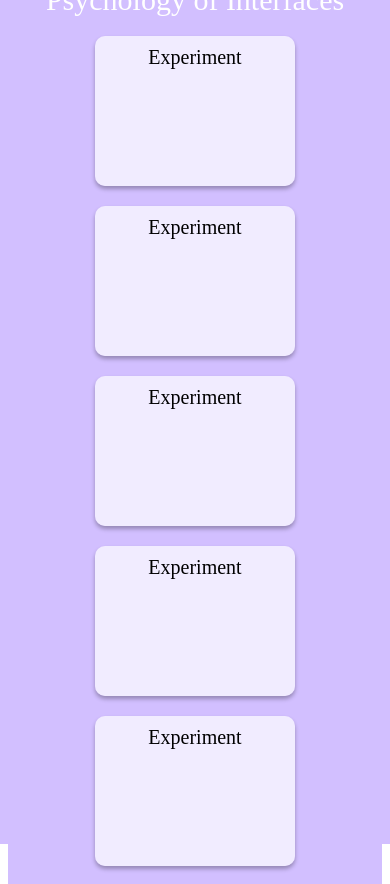
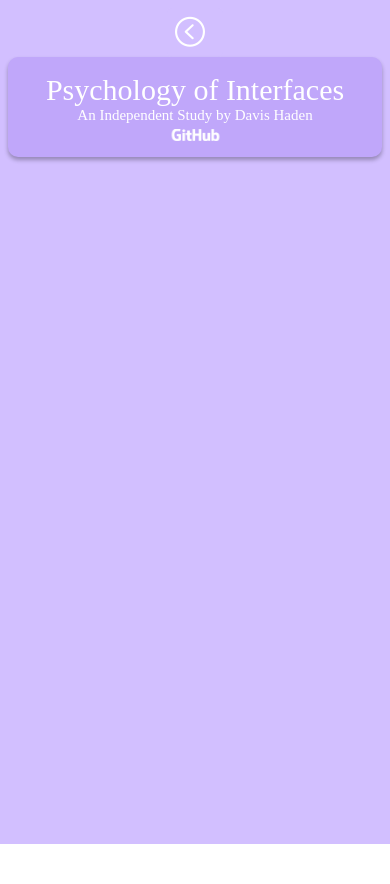
Before and after one commit to RolandHaden/POHWebsite, a React Native app: screen /Survey in a window 390 px wide. After the commit the page ends 844 px from the top, so only its background shows below. Built offline with nearby package versions, Linux system fonts and the light colour scheme.

Commit message:
Added a survey page. All buttons working, nd. frmt

```diff
--- a/App.js
+++ b/App.js
@@ -4,10 +4,9 @@ import * as React from 'react';
 import { NavigationContainer } from '@react-navigation/native';
 import { createNativeStackNavigator } from '@react-navigation/native-stack';
 import HomeScreen from './HomeScreen';
+import SurveyPage from './SurveyPage';
 
 const Stack = createNativeStackNavigator();
-
-
 
 export default function App() {
   return (
@@ -16,6 +15,12 @@ export default function App() {
         <Stack.Screen
           name = "Home"
           component = {HomeScreen}
+          screen = {HomeScreen}
+        />
+        <Stack.Screen
+          name = "Survey"
+          component = {SurveyPage}
+          screen = {SurveyPage}
         />
       </Stack.Navigator>
     </NavigationContainer>
--- a/HomeScreen.js
+++ b/HomeScreen.js
@@ -1,8 +1,11 @@
 import { StatusBar } from 'expo-status-bar';
-import { Pressable, StyleSheet, Text, View, ScrollView } from 'react-native';
+import { Linking, Image, Pressable, StyleSheet, Text, View, ScrollView } from 'react-native';
 import * as React from 'react';
 import { SafeAreaView } from 'react-native-safe-area-context';
 import { TouchableOpacity } from 'react-native-web';
+import { useNavigation } from "@react-navigation/native";
+
+
 
 const HomeScreen = () => {
   return (
@@ -33,6 +36,14 @@ const TitleBar = (props) => {
           fontSize: '15px',
         }}
       >An Independent Study by Davis Haden</Text>
+      <TouchableOpacity
+        onPress={() => {Linking.openURL('https://github.com/RolandHaden');}}
+      >
+        <Image
+          style={{width: 110/2, height: 25/2, marginTop: 5}}
+          source={require('./assets/github_h.png')}
+        />
+      </TouchableOpacity>
     </View>
   );
 }
@@ -49,9 +60,10 @@ const BlockMenu = (props) => {
   );
 }
 
-const ExperimentBlock = (props) => {
+const ExperimentBlock = () => {
+  const navigation = useNavigation();
   return (
-    <TouchableOpacity>
+    <TouchableOpacity onPress={() => {navigation.navigate("Survey");}}>
       <View style={styles.ExperimentBlock}>
         <Text
         style={{
@@ -80,7 +92,7 @@ const styles = StyleSheet.create({
     backgroundColor: '#c0a7fa',
     alignItems: 'center',
     justifyContent: 'center',
-    maxHeight: 80,
+    maxHeight: 100,
     width: '100%',
     shadowColor: "#000",
     shadowOffset: {
@@ -116,7 +128,6 @@ const styles = StyleSheet.create({
     },
     shadowOpacity: 0.29,
     shadowRadius: 4.65,
-
     elevation: 7,
   },
 });
--- /dev/null
+++ b/SurveyPage.js
@@ -0,0 +1,96 @@
+import { StatusBar } from 'expo-status-bar';
+import { Linking, Image, Pressable, StyleSheet, Text, View, ScrollView } from 'react-native';
+import * as React from 'react';
+import { SafeAreaView } from 'react-native-safe-area-context';
+import { TouchableOpacity } from 'react-native-web';
+import Icon from 'react-native-vector-icons/AntDesign';
+import { useNavigation } from "@react-navigation/native";
+
+const SurveyPage = () => {
+    return(
+        <View style={styles.container}>
+            <BackArrow/>
+            <TitleBar/>
+        </View>
+    );
+}
+
+export default SurveyPage;
+
+const TitleBar = (props) => {
+    return (
+      <View style={styles.titleBar}>
+        <Text
+          style={{
+            color: 'white',
+            fontFamily: 'avenir',
+            adjustsFontSizeToFitHeight: true,
+            fontSize: '30px',
+          }}
+        >Psychology of Interfaces</Text>
+        <Text
+          style={{
+            color: 'white',
+            fontFamily: 'avenir',
+            adjustsFontSizeToFitHeight: true,
+            fontSize: '15px',
+          }}
+        >An Independent Study by Davis Haden</Text>
+        <TouchableOpacity
+          onPress={() => {Linking.openURL('https://github.com/RolandHaden');}}
+        >
+          <Image
+            style={{width: 110/2, height: 25/2, marginTop: 5}}
+            source={require('./assets/github_h.png')}
+          />
+        </TouchableOpacity>
+      </View>
+    );
+  }
+
+const BackArrow = (props) => {
+    const navigation = useNavigation();
+    return (
+        <Icon.Button
+            name="leftcircleo"
+            color="white"
+            backgroundColor= '#d2bfff'
+            size={30}
+            onPress={() => {navigation.navigate("Home");}}
+        />
+    );
+}
+
+const styles = StyleSheet.create({
+    container: {
+        flex: 1,
+        backgroundColor: '#d2bfff',
+        alignItems: 'center',
+        padding: 8,
+    },
+    titleBar: {
+        flex: 1,
+        backgroundColor: '#c0a7fa',
+        alignItems: 'center',
+        justifyContent: 'center',
+        maxHeight: 100,
+        width: '100%',
+        shadowColor: "#000",
+        shadowOffset: {
+          width: 0,
+          height: 3,
+        },
+        shadowOpacity: 0.29,
+        shadowRadius: 4.65,
+        borderRadius: 10,
+        elevation: 7,
+        marginBottom: 10,
+      },
+      backArrow: {
+        flex: 1,
+        maxWidth: 100,
+        maxHeight: 100,
+        alignItems: 'center',
+        padding: 8,
+      },
+})
--- a/package.json
+++ b/package.json
@@ -19,6 +19,7 @@
     "react-native": "0.69.5",
     "react-native-safe-area-context": "4.3.1",
     "react-native-screens": "~3.15.0",
+    "react-native-vector-icons": "^9.2.0",
     "react-native-web": "~0.18.7"
   },
   "devDependencies": {
```
Also changed, not shown: assets/github_h.png (added), 1 other file (tests, documents, lock files or other folders).
